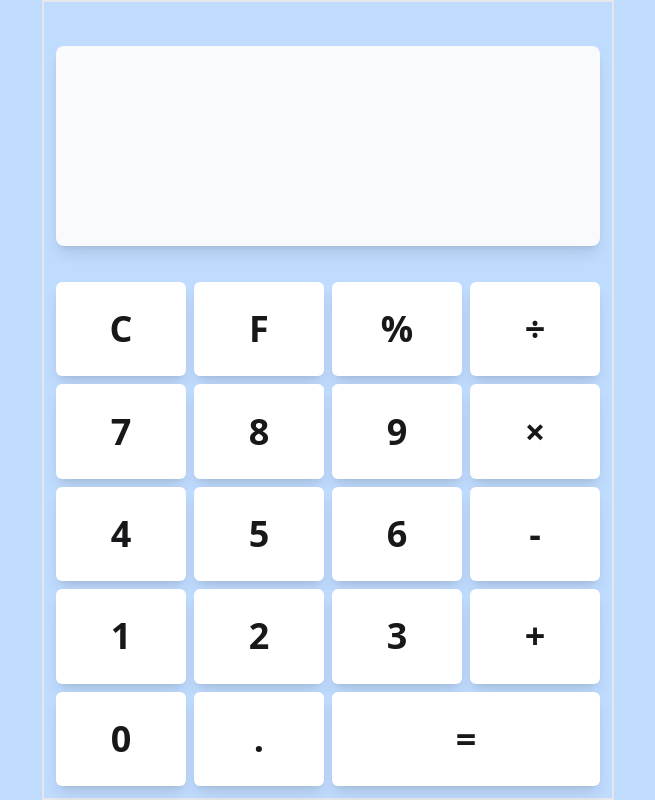
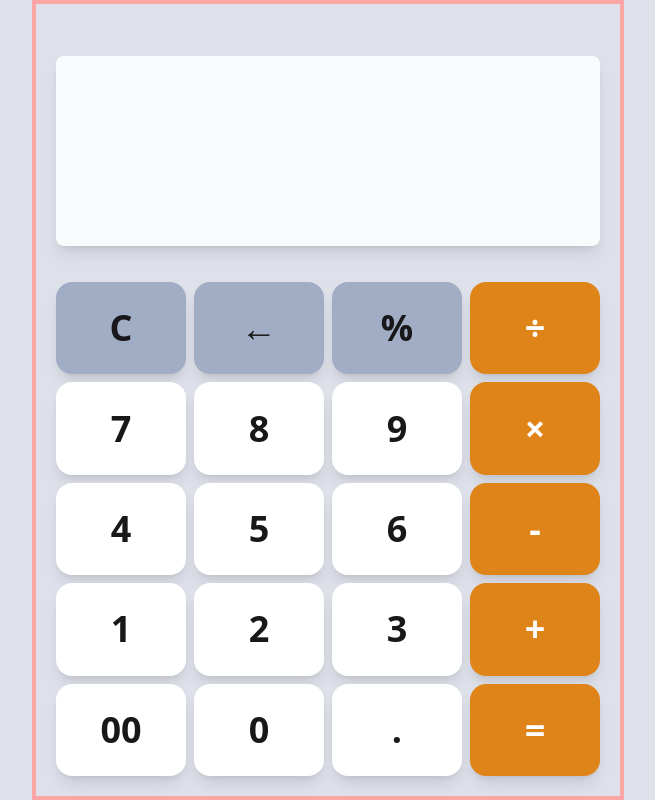
Before and after one commit to iqbalhossensayem/calc1, a plain HTML site: page index.html in a window 1280 px wide. Shown: the whole page, without its empty margins (312-967 px from the left). Drawn offline with nearby package versions, Linux system fonts and the light colour scheme.

Commit message:
almost complete

```diff
--- /dev/null
+++ b/app.js
@@ -0,0 +1,39 @@
+const allBtns = document.querySelectorAll(".calc-btn");
+const display = document.getElementById("display");
+
+let values = "";
+
+for (let i = 0; i < allBtns.length; i++) {
+  const btns = allBtns[i];
+
+  btns.addEventListener("click", () => {
+    const btnValue = btns.innerText;
+    if (btnValue == "C") {
+      values = "";
+    } else if (btnValue == "=") {
+      values = calculateResult(values);
+
+      // values = eval(values);
+    } else if (btnValue == "←") {
+      values = values.slice(0, -1);
+    } else {
+      values += btnValue;
+    }
+
+    display.value = values;
+  });
+}
+
+function calculateResult(exp) {
+  exp = exp.replace("×", "*").replace("÷", "/");
+
+  exp = exp.replace(/(\d+)%/g, "($1/100)");
+
+  let result = eval(exp);
+
+  if (isNaN(result) || !isFinite(result)) {
+    return "Error";
+  }
+
+  return result;
+}
--- a/index.html
+++ b/index.html
@@ -3,7 +3,7 @@
   <head>
     <meta charset="UTF-8" />
     <meta name="viewport" content="width=device-width, initial-scale=1.0" />
-    <title>Calculator by meeee</title>
+    <title>Calculator by me</title>
 
     <link
       href="https://cdn.jsdelivr.net/npm/daisyui@5"
@@ -14,60 +14,134 @@
 
     <script src="https://cdn.tailwindcss.com"></script>
   </head>
-  <body class="bg-blue-200 min-h-screen flex items-center justify-center">
-    <div class="calculator flex flex-col gap-3 border-2 p-3 w-full h-screen sm:w-fit lg:w-auto lg:container"> <!-- Added h-screen for full screen height on mobile -->
-
-      <!-- Input field -->
-      <!-- <input
-        type="text"
-        name=""
-        id="display"
-        class=" mt-8 text-end text-5xl font-bold rounded-md w-full h-16 sm:h-12 mb-6 border-b-4  flex-grow"
-      />  -->
-
-      <!-- <input
-  type="text"
-  id="display"
-  class="mt-8 text-end text-5xl font-bold rounded-md w-full h-16 sm:h-12 mb-6 border-b-4 flex-grow bg-gray-200 text-gray-500 cursor-not-allowed"
-  value=""
-  readonly
-/> -->
-
+  <body class="bg-[#DEE1EA] min-h-screen flex items-center justify-center">
+    <div
+      class="calculator flex flex-col gap-3 border-4 border-red-300 p-5 w-full h-screen sm:w-fit lg:w-auto lg:container"
+    >
+      <!-- display section -->
       <input
         type="text"
         id="display"
-  class="mt-8 text-end text-4xl font-bold rounded-lg w-full sm:h-12 mb-6 border-none shadow-lg flex-grow bg-gray-50  cursor-not-allowed focus:outline-none focus:ring-0 "
+        class="inputt mt-8 text-end text-4xl font-bold rounded-lg w-full sm:h-12 mb-6 border-none shadow-lg flex-grow bg-gray-50 cursor-not-allowed focus:outline-none focus:ring-0"
         value=""
         readonly
       />
 
+      <div class="btns grid grid-cols-4 gap-2 w-full flex-grow">
+        <!-- Buttons -->
+        <button
+          class="calc-btn bg-[#A0ADC4] rounded-2xl p-3 shadow-lg hover:bg-[#B0B9CA] active:shadow-lg active:-translate-y-[1px] cursor-pointer text-4xl font-bold"
+        >
+          C
+        </button>
+        <!-- <button
+          class="calc-btn bg-[#A0ADC4] hover:bg-[#B0B9CA]  rounded-2xl p-3 shadow-2xl  active:shadow-lg active:-translate-y-[1px] text-4xl font-extrabold"
+        >
+          ←
+        </button> -->
 
-      <div class="btns grid grid-cols-4 gap-2 w-full flex-grow "> <!-- Added flex-grow to fill space on mobile -->
-        <!-- Buttons -->
-        <button class="calc-btn bg-white rounded-md p-3 shadow-lg hover:bg-gray-200 cursor-pointer text-4xl font-bold">C</button>
-        <button class="calc-btn bg-white rounded-md p-3 shadow-lg hover:bg-gray-200 cursor-pointer text-4xl font-bold">F</button>
-        <button class="calc-btn bg-white rounded-md p-3 shadow-lg hover:bg-gray-200 cursor-pointer text-4xl font-bold">%</button>
-        <button class="calc-btn bg-white rounded-md p-3 shadow-lg hover:bg-gray-200 cursor-pointer text-4xl font-bold">÷</button>
+        <button
+          class="calc-btn bg-[#A0ADC4] rounded-2xl p-3 shadow-lg hover:bg-[#B0B9CA] active:shadow-lg active:-translate-y-[1px] cursor-pointer text-4xl font-extrabold"
+        >
+          ←
+        </button>
+        <button
+          class="calc-btn bg-[#A0ADC4] rounded-2xl p-3 shadow-lg hover:bg-[#B0B9CA] active:shadow-lg active:-translate-y-[1px] cursor-pointer text-4xl font-bold"
+        >
+          %
+        </button>
+        <button
+          class="calc-btn bg-[#DF8419] rounded-2xl p-3 shadow-lg hover:bg-[#D97C19] active:shadow-lg active:-translate-y-[1px] cursor-pointer text-white text-4xl font-bold"
+        >
+          ÷
+        </button>
 
-        <button class="calc-btn bg-white rounded-md p-3 shadow-lg hover:bg-gray-200 cursor-pointer text-4xl font-bold">7</button>
-        <button class="calc-btn bg-white rounded-md p-3 shadow-lg hover:bg-gray-200 cursor-pointer text-4xl font-bold">8</button>
-        <button class="calc-btn bg-white rounded-md p-3 shadow-lg hover:bg-gray-200 cursor-pointer text-4xl font-bold">9</button>
-        <button class="calc-btn bg-white rounded-md p-3 shadow-lg hover:bg-gray-200 cursor-pointer text-4xl font-bold">×</button>
+        <button
+          class="calc-btn bg-white rounded-2xl p-3 shadow-lg hover:bg-gray-200 active:shadow-lg active:-translate-y-[1px] cursor-pointer text-4xl font-bold"
+        >
+          7
+        </button>
+        <button
+          class="calc-btn bg-white rounded-2xl p-3 shadow-lg hover:bg-gray-200 active:shadow-lg active:-translate-y-[1px] cursor-pointer text-4xl font-bold"
+        >
+          8
+        </button>
+        <button
+          class="calc-btn bg-white rounded-2xl p-3 shadow-lg hover:bg-gray-200 active:shadow-lg active:-translate-y-[1px] cursor-pointer text-4xl font-bold"
+        >
+          9
+        </button>
+        <button
+          class="calc-btn bg-[#DF8419] rounded-2xl p-3 shadow-lg hover:bg-[#D97C19] active:shadow-lg active:-translate-y-[1px] cursor-pointer text-white text-4xl font-bold"
+        >
+          ×
+        </button>
 
-        <button class="calc-btn bg-white rounded-md p-3 shadow-lg hover:bg-gray-200 cursor-pointer text-4xl font-bold">4</button>
-        <button class="calc-btn bg-white rounded-md p-3 shadow-lg hover:bg-gray-200 cursor-pointer text-4xl font-bold">5</button>
-        <button class="calc-btn bg-white rounded-md p-3 shadow-lg hover:bg-gray-200 cursor-pointer text-4xl font-bold">6</button>
-        <button class="calc-btn bg-white rounded-md p-3 shadow-lg hover:bg-gray-200 cursor-pointer text-4xl font-bold">-</button>
+        <button
+          class="calc-btn bg-white rounded-2xl p-3 shadow-lg hover:bg-gray-200 active:shadow-lg active:-translate-y-[1px] cursor-pointer text-4xl font-bold"
+        >
+          4
+        </button>
+        <button
+          class="calc-btn bg-white rounded-2xl p-3 shadow-lg hover:bg-gray-200 active:shadow-lg active:-translate-y-[1px] cursor-pointer text-4xl font-bold"
+        >
+          5
+        </button>
+        <button
+          class="calc-btn bg-white rounded-2xl p-3 shadow-lg hover:bg-gray-200 active:shadow-lg active:-translate-y-[1px] cursor-pointer text-4xl font-bold"
+        >
+          6
+        </button>
+        <button
+          class="calc-btn bg-[#DF8419] rounded-2xl p-3 shadow-lg hover:bg-[#D97C19] active:shadow-lg active:-translate-y-[1px] cursor-pointer text-white text-4xl font-bold"
+        >
+          -
+        </button>
 
-        <button class="calc-btn bg-white rounded-md p-3 shadow-lg hover:bg-gray-200 cursor-pointer text-4xl font-bold">1</button>
-        <button class="calc-btn bg-white rounded-md p-3 shadow-lg hover:bg-gray-200 cursor-pointer text-4xl font-bold">2</button>
-        <button class="calc-btn bg-white rounded-md p-3 shadow-lg hover:bg-gray-200 cursor-pointer text-4xl font-bold">3</button>
-        <button class="calc-btn bg-white rounded-md p-3 shadow-lg hover:bg-gray-200 cursor-pointer text-4xl font-bold">+</button>
+        <button
+          class="calc-btn bg-white rounded-2xl p-3 shadow-lg hover:bg-gray-200 active:shadow-lg active:-translate-y-[1px] cursor-pointer text-4xl font-bold"
+        >
+          1
+        </button>
+        <button
+          class="calc-btn bg-white rounded-2xl p-3 shadow-lg hover:bg-gray-200 active:shadow-lg active:-translate-y-[1px] cursor-pointer text-4xl font-bold"
+        >
+          2
+        </button>
+        <button
+          class="calc-btn bg-white rounded-2xl p-3 shadow-lg hover:bg-gray-200 active:shadow-lg active:-translate-y-[1px] cursor-pointer text-4xl font-bold"
+        >
+          3
+        </button>
+        <button
+          class="calc-btn bg-[#DF8419] rounded-2xl p-3 shadow-lg hover:bg-[#D97C19] active:shadow-lg active:-translate-y-[1px] cursor-pointer text-white text-4xl font-bold"
+        >
+          +
+        </button>
 
-        <button class="calc-btn bg-white rounded-md p-3 shadow-lg hover:bg-gray-200 cursor-pointer text-4xl font-bold">0</button>
-        <button class="calc-btn bg-white rounded-md p-3 shadow-lg hover:bg-gray-200 cursor-pointer text-4xl font-bold">.</button>
-        <button class="calc-btn bg-white rounded-md p-3 shadow-lg hover:bg-gray-200 cursor-pointer text-4xl font-bold col-span-2">=</button>
+        <button
+          class="calc-btn bg-white rounded-2xl p-3 shadow-lg hover:bg-gray-200 active:shadow-lg active:-translate-y-[1px] cursor-pointer text-4xl font-bold"
+        >
+          00
+        </button>
+        <button
+          class="calc-btn bg-white rounded-2xl p-3 shadow-lg hover:bg-gray-200 active:shadow-lg active:-translate-y-[1px] cursor-pointer text-4xl font-bold"
+        >
+          0
+        </button>
+        <button
+          class="calc-btn bg-white rounded-2xl p-3 shadow-lg hover:bg-gray-200 active:shadow-lg active:-translate-y-[1px] cursor-pointer text-4xl font-bold"
+        >
+          .
+        </button>
+        <button
+          class="calc-btn bg-[#DF8419] rounded-2xl p-3 shadow-lg hover:bg-[#D97C19] active:shadow-lg active:-translate-y-[1px] cursor-pointer text-white text-4xl font-bold"
+        >
+          =
+        </button>
       </div>
     </div>
+
+    <script src="app.js"></script>
   </body>
 </html>
```
Lines whose indentation alone changed are shown as unchanged.
